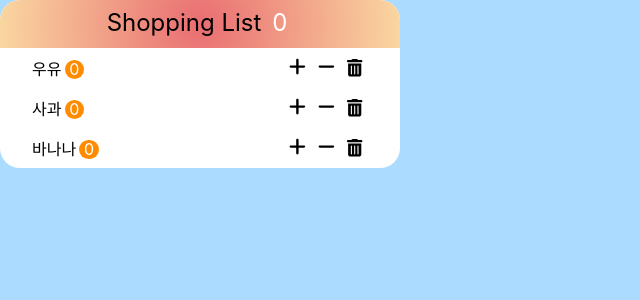
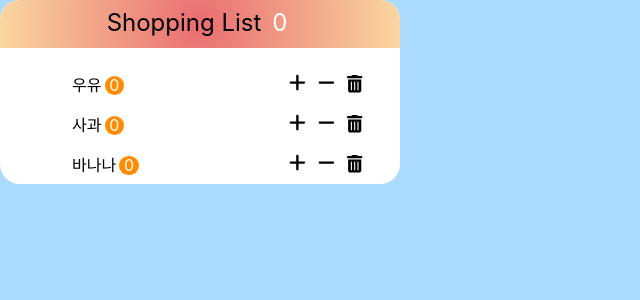
Before and after one commit to YUDONGHYUK/shopping-list-react, a React (Create React App) app: page / in a window 1280 px wide. Shown: the top 300 px of the page, without its empty margins (0-640 px from the left). Built offline with nearby package versions, Linux system fonts and the light colour scheme.

Commit message:
modified: Fragment -> ul tag (Item Component)

```diff
--- a/src/components/items.jsx
+++ b/src/components/items.jsx
@@ -11,11 +11,11 @@ class Items extends Component {
   };
   render() {
     return (
-      <>
+      <ul className="items">
         {this.state.items.map((item) => (
           <Item key={item.id} items={item} />
         ))}
-      </>
+      </ul>
     );
   }
 }
```
